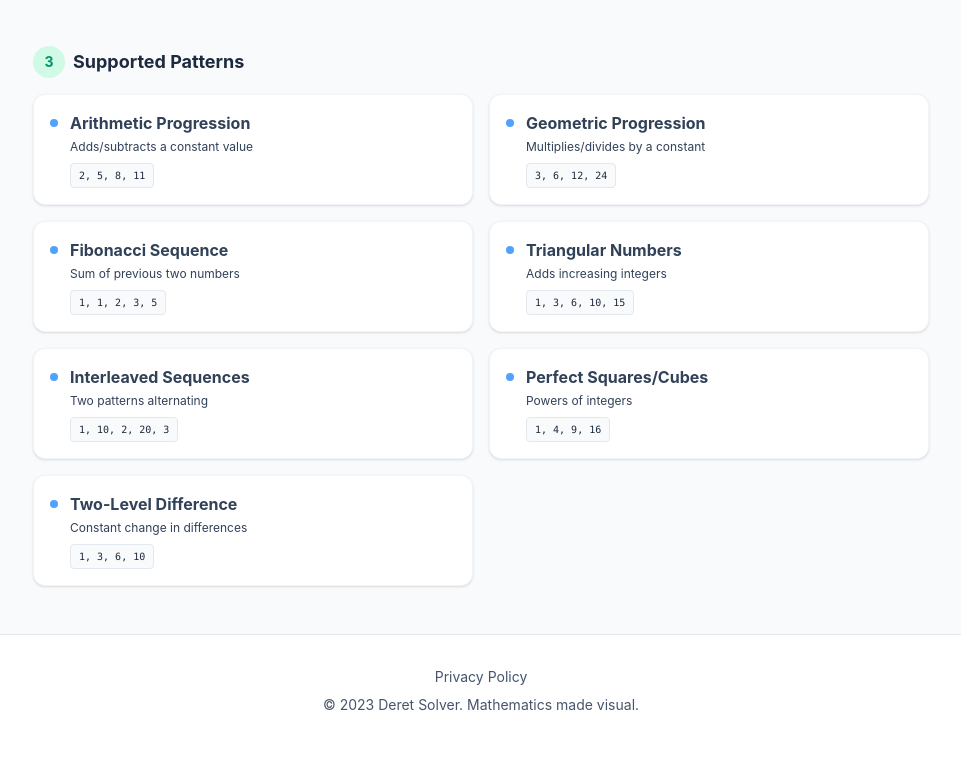
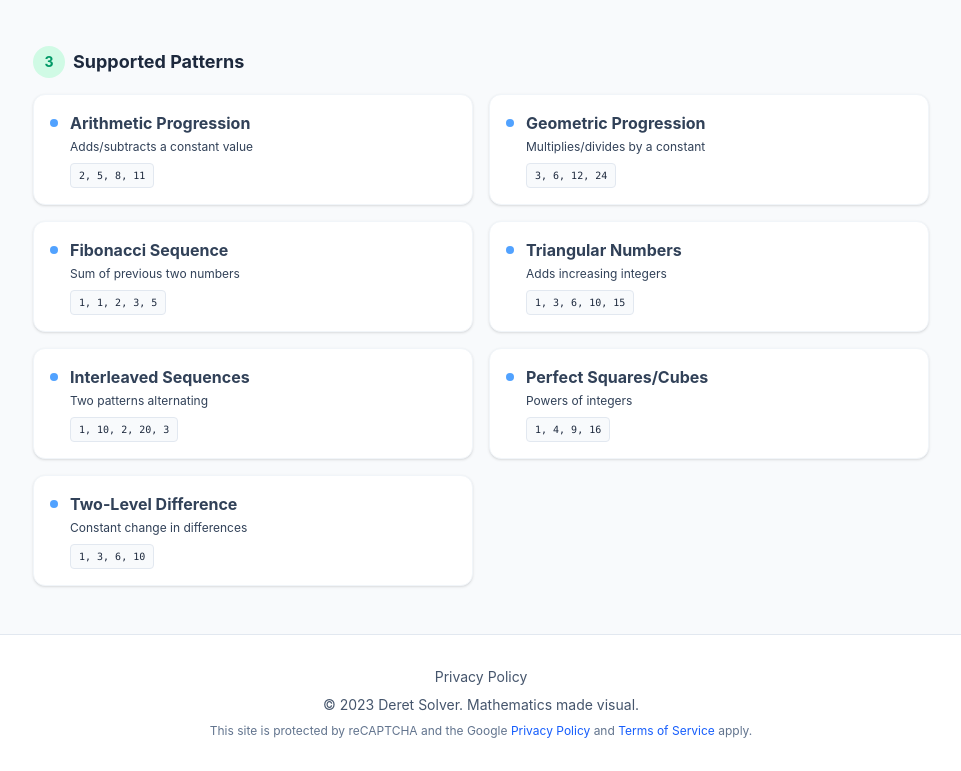
Before and after one commit to Andi-IM/deretsolver, a React (Vite) app: page /docs in a window 1280 px wide. Shown: the part 614-1385 px from the top of the page, without its empty margins (159-1120 px from the left). Before the commit the page ends 1361 px from the top, so only its background shows below. Built offline with nearby package versions, Linux system fonts and the light colour scheme; no server answers; what react-google-recaptcha-v3 would draw is missing.

Commit message:
feat: Implement core application layout, global styling, and initial documentation page.

```diff
--- a/src/components/Layout.jsx
+++ b/src/components/Layout.jsx
@@ -77,6 +77,27 @@ function Layout({ children }) {
             </Link>
           </div>
           <p className="text-sm text-slate-600">© 2023 Deret Solver. Mathematics made visual.</p>
+          <p className="text-xs text-slate-500">
+            This site is protected by reCAPTCHA and the Google{' '}
+            <a
+              href="https://policies.google.com/privacy"
+              target="_blank"
+              rel="noopener noreferrer"
+              className="text-blue-600 hover:underline"
+            >
+              Privacy Policy
+            </a>{' '}
+            and{' '}
+            <a
+              href="https://policies.google.com/terms"
+              target="_blank"
+              rel="noopener noreferrer"
+              className="text-blue-600 hover:underline"
+            >
+              Terms of Service
+            </a>{' '}
+            apply.
+          </p>
         </div>
       </footer>
     </div>
--- a/src/index.css
+++ b/src/index.css
@@ -4,6 +4,8 @@
   font-family: 'Material Symbols Outlined';
   font-weight: normal;
   font-style: normal;
+  -webkit-font-smoothing: antialiased;
+  -moz-osx-font-smoothing: grayscale;
   font-size: 24px; /* Preferred icon size */
   display: inline-block;
   line-height: 1;
@@ -38,3 +40,9 @@
     }
   }
 }
+
+/* Hide reCAPTCHA badge to prevent it from blocking content */
+/* Disclosure text is included in the footer as required */
+.grecaptcha-badge {
+  visibility: hidden;
+}
--- a/src/main.jsx
+++ b/src/main.jsx
@@ -9,7 +9,10 @@ import App from './App';
 import './i18n';
 
 createRoot(document.getElementById('root')).render(
-  <GoogleReCaptchaProvider reCaptchaKey={import.meta.env.VITE_RECAPTCHA_SITE_KEY}>
+  <GoogleReCaptchaProvider
+    reCaptchaKey={import.meta.env.VITE_RECAPTCHA_SITE_KEY}
+    scriptProps={{ async: true }}
+  >
     <HelmetProvider>
       <StrictMode>
         <BrowserRouter>
--- a/src/pages/DocumentationPage.jsx
+++ b/src/pages/DocumentationPage.jsx
@@ -1,6 +1,7 @@
 import React, { useEffect } from 'react';
 import { useLocation } from 'react-router-dom';
 import { useTranslation, Trans } from 'react-i18next';
+import { Helmet } from 'react-helmet-async';
 import logger from '../utils/logger';
 
 const PATTERNS_LIST = [
@@ -14,7 +15,7 @@ const PATTERNS_LIST = [
 ];
 
 function DocumentationPage() {
-  const { t } = useTranslation();
+  const { t, i18n } = useTranslation();
   const location = useLocation();
 
   // Analytics: Log page view (deferred to not block render)
@@ -35,6 +36,14 @@ function DocumentationPage() {
   }, [location.pathname]);
 
   return (
+    <>
+      <Helmet>
+        <title>
+          {t('app.title')} | {t('page.solver')}
+        </title>
+        <meta name="description" content={t('app.description')} />
+        <html lang={i18n.language} />
+      </Helmet>
       <div className="w-full max-w-4xl mx-auto">
         <h2 className="text-3xl font-bold text-slate-900 mb-8 border-b border-slate-200 pb-4 flex items-center gap-3">
           <span className="material-symbols-outlined text-4xl text-blue-500">menu_book</span>
@@ -137,6 +146,7 @@ function DocumentationPage() {
           </section>
         </div>
       </div>
+    </>
   );
 }
 
```
Lines whose indentation alone changed are shown as unchanged.
